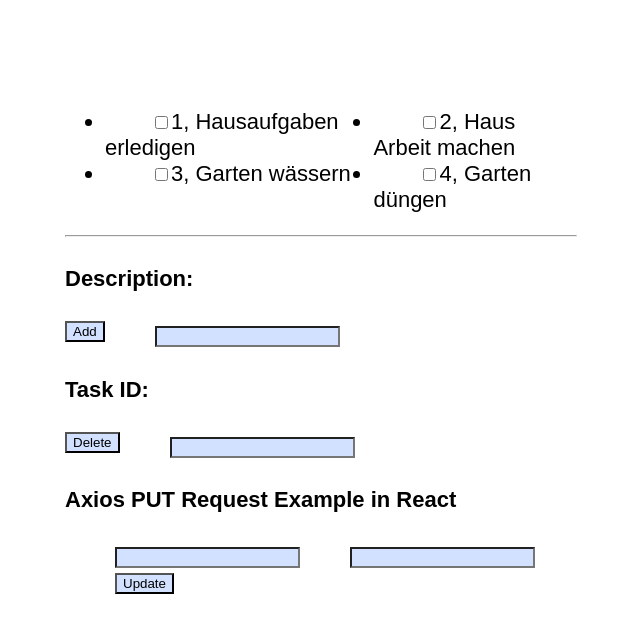
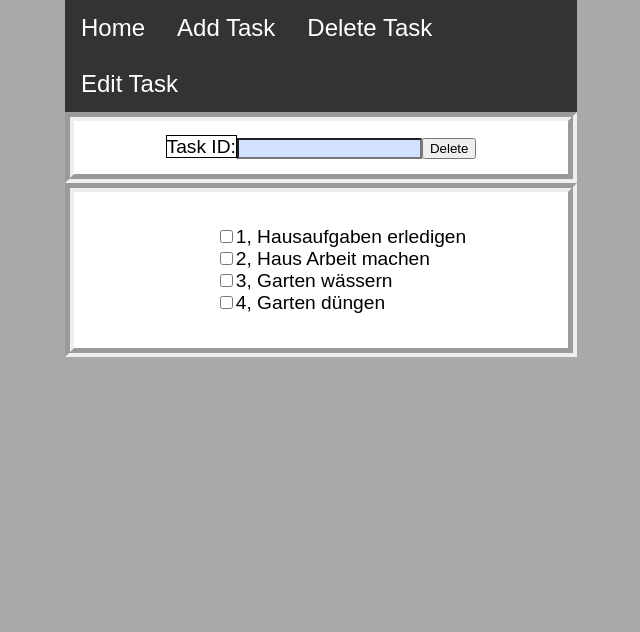
Before and after one commit to Satora4/lb2, a React (Create React App) app: page /deleteTask in a window 1280 px wide. Shown: the top 632 px of the page, without its empty margins (319-959 px from the left). Built offline with nearby package versions, Linux system fonts and the light colour scheme; data requests are answered from the project's data file.

Commit message:
Routing & Styling

```diff
--- a/package.json
+++ b/package.json
@@ -9,7 +9,9 @@
     "axios": "^0.27.2",
     "react": "^18.2.0",
     "react-dom": "^18.2.0",
+    "react-router-dom": "^5.3.3",
     "react-scripts": "5.0.1",
+    "switch": "^0.0.0",
     "web-vitals": "^2.1.4"
   },
   "scripts": {
--- a/src/App.js
+++ b/src/App.js
@@ -1,18 +1,55 @@
 import './App.css';
+import {
+    BrowserRouter as Router,
+    Switch,
+    Route
+} from "react-router-dom";
+
 import Tasks from "./tasks/tasks"
-import PostTask from "./tasks/PostTask";
+import AddTask from "./tasks/PostTask";
 import DeleteTask from "./tasks/DeleteTask";
-import PutTask from "./tasks/PutTask";
+import EditTask from "./tasks/PutTask";
 
 function App() {
     return (
-        <div>
-            <Tasks></Tasks>
-            <hr></hr>
-            <PostTask></PostTask>
-            <DeleteTask></DeleteTask>
-            <PutTask></PutTask>
-        </div>
+        <Router>
+            <div class="menu">
+                <nav>
+                    <ul class="ul">
+                        <li class="li">
+                            <a href="/">Home</a>
+                        </li>
+                        <li class="li">
+                            <a href="/addTask">Add Task</a>
+                        </li>
+                        <li class="li">
+                            <a href="/deleteTask">Delete Task</a>
+                        </li>
+                        <li class="li">
+                            <a href="/editTask">Edit Task</a>
+                        </li>
+                    </ul>
+                </nav>
+
+                <Switch>
+                    <Route exact path="/">
+                        <Tasks/>
+                    </Route>
+                    <Route path="/addTask">
+                        <AddTask/>
+                        <Tasks/>
+                    </Route>
+                    <Route path="/deleteTask">
+                        <DeleteTask/>
+                        <Tasks/>
+                    </Route>
+                    <Route path="/editTask">
+                        <EditTask/>
+                        <Tasks/>
+                    </Route>
+                </Switch>
+            </div>
+        </Router>
     );
 }
 
--- a/src/index.css
+++ b/src/index.css
@@ -1,22 +1,13 @@
 body {
-  font-family: -apple-system, BlinkMacSystemFont, 'Segoe UI', 'Roboto', 'Oxygen',
-    'Ubuntu', 'Cantarell', 'Fira Sans', 'Droid Sans', 'Helvetica Neue',
-    sans-serif;
-  -webkit-font-smoothing: antialiased;
-  -moz-osx-font-smoothing: grayscale;
   margin-left: 30%;
   margin-right: 30%;
-  margin-top: 8.5%;
+  margin-top: 0;
+  background-color: darkgrey;
   font-size: 22px;
   font-family: Arial, Helvetica, sans-serif;
 }
 
-code {
-  font-family: source-code-pro, Menlo, Monaco, Consolas, 'Courier New',
-    monospace;
-}
-
-h1 {
+h4 {
   text-align: center;
 }
 
@@ -25,12 +16,61 @@
   grid-template-columns: auto auto;
 }
 
+label {
+  border: 1px solid;
+}
+
 input {
   background-color: rgba(146, 184, 255, 0.425);
-  margin-left: 50px;
 }
 
-button {
+ul {
+  list-style: none;
+}
+
+.ul {
+  list-style-type: none;
+  margin: 0;
+  padding: 0;
+  overflow: hidden;
+  background-color: #333;
+}
+
+.li {
   float: left;
-  background-color: rgba(146, 184, 255, 0.425);
 }
+
+li a {
+  display: block;
+  color: white;
+  text-align: center;
+  padding: 14px 16px;
+  text-decoration: none;
+}
+
+li a:hover {
+  background-color: #111;
+}
+
+.menu {
+  font-family: "Convergence", sans-serif;
+  display: grid;
+  justify-content: center;
+  align-items: center;
+  font-size: 1.5rem;
+  border: antiquewhite;
+}
+
+.form {
+  background-color: white;
+  border-style: groove;
+  border-width: 9px;
+  padding-top: 15px;
+  padding-bottom: 15px;
+  font-family: "Convergence", sans-serif;
+  display: grid;
+  justify-content: center;
+  align-items: center;
+  font-size: 1.2rem;
+  margin-top: 0;
+}
--- a/src/tasks/DeleteTask.js
+++ b/src/tasks/DeleteTask.js
@@ -26,12 +26,10 @@
 
     render() {
         return (
-            <div>
+            <div class="form">
                 <form onSubmit={this.handleSubmit}>
-                    <label>
-                    <h4>Task ID:</h4>
-                        <input type="text" name="id" onChange={this.handleChange}/>
-                    </label>
+                    <label>Task ID:</label>
+                    <input type="text" autoComplete="off" name="id" onChange={this.handleChange}/>
                     <button type="submit">Delete</button>
                 </form>
             </div>
--- a/src/tasks/PostTask.js
+++ b/src/tasks/PostTask.js
@@ -32,12 +32,10 @@
 
     render() {
         return (
-            <div>
+            <div class="form">
                 <form onSubmit={this.handleSubmit}>
-                    <label>
-                        <h4>Description:</h4>
-                        <input type="text" name="description" onChange={this.handleChange}/>
-                    </label>
+                    <label>Description:</label>
+                    <input type="text" autoComplete="off" name="description" onChange={this.handleChange}/>
                     <button type="submit">Add</button>
                 </form>
             </div>
--- a/src/tasks/PutTask.js
+++ b/src/tasks/PutTask.js
@@ -36,15 +36,17 @@
 
     render() {
         return (
-            <>
-                <h4>Axios PUT Request Example in React</h4>
+            <div class="form">
+                <form onClick={this.handleUpdate}>
+                    <h4>Axios PUT Request Example in React</h4>
+                    <label>Task Id:</label>
+                    <input type="number" autoComplete="off" name="id" onChange={this.idChange}/><br/>
+                    <label>New Task description:</label>
+                    <input type="text" autoComplete="off" name="description" onChange={this.desChange}/><br/>
 
-                <input type="number" name="id" onChange={this.idChange}/>
-
-                <input type="text" name="description" onChange={this.desChange}/>
-
-                <input type="button" name="update" value="Update" onClick={this.handleUpdate}/>
-            </>
+                    <button type="submit">Save</button>
+                </form>
+            </div>
         )
     }
 }
--- a/src/tasks/tasks.js
+++ b/src/tasks/tasks.js
@@ -20,9 +20,11 @@
 
     render() {
         return (
-            <ul class="grid">
-                {this.state.tasks.map(task => <li><input type="checkbox"/>{task.id}, {task.description}</li>)}
-            </ul>
+            <div class="form">
+                <ul>
+                    {this.state.tasks.map(task => <li><input type="checkbox"/>{task.id}, {task.description}</li>)}
+                </ul>
+            </div>
         )
     }
 }
```
Also changed, not shown: 1 other file (tests, documents, lock files or other folders).
